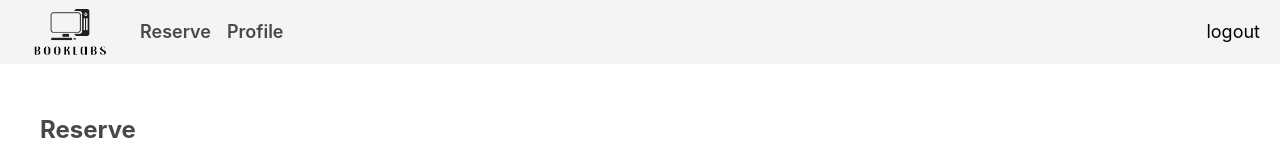
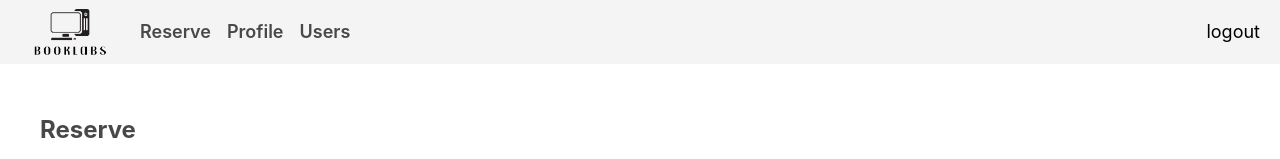
Before and after one commit to aaaaandreiii/CCAPDEV-MCO, a React (Create React App) app in the folder ccapdev-lab-reservation-main/frontend/: page /home in a window 1280 px wide. Both pictures are taken after typing "Sample", "Sample123" into the empty fields and a click on the button "LOGIN". Shown: the top 159 px of the page. Built offline with nearby package versions, Linux system fonts and the light colour scheme.

Commit message:
Update Navbar.jsx
changed role = lab to technician to mirror the database

```diff
--- a/ccapdev-lab-reservation-main/frontend/src/components/Navbar.jsx
+++ b/ccapdev-lab-reservation-main/frontend/src/components/Navbar.jsx
@@ -22,7 +22,7 @@ export default function Navbar() {
                         Reserve
                     </div>
                     {
-                        auth.user == "lab" ?
+                        auth.user.role == "technician" ?
                             <div className="pr-4 hover:text-linkblue cursor-pointer"
                                 onClick={() => {navigate("/reservations")}}>
                                 Reservations
@@ -31,12 +31,16 @@ export default function Navbar() {
                     }
                     <div className="pr-4 hover:text-linkblue cursor-pointer"
                         onClick={() => {
-                            if (auth.user == "student")
+                            if (auth.user.role == "student")
                                 navigate("/profile/student")
-                            else if (auth.user == "lab")
+                            else if (auth.user.role == "technician")
                                 navigate("/profile/lab")
                             }}>
                         Profile
+                    </div>
+                    <div className="pr-4 hover:text-linkblue cursor-pointer"
+                        onClick={() => {navigate("/users")}}>
+                        Users
                     </div>
                 </div>
                 <div className="flex items-center justify-end col-start-3 mr-5 text-lg hover:text-linkblue cursor-pointer"
```
